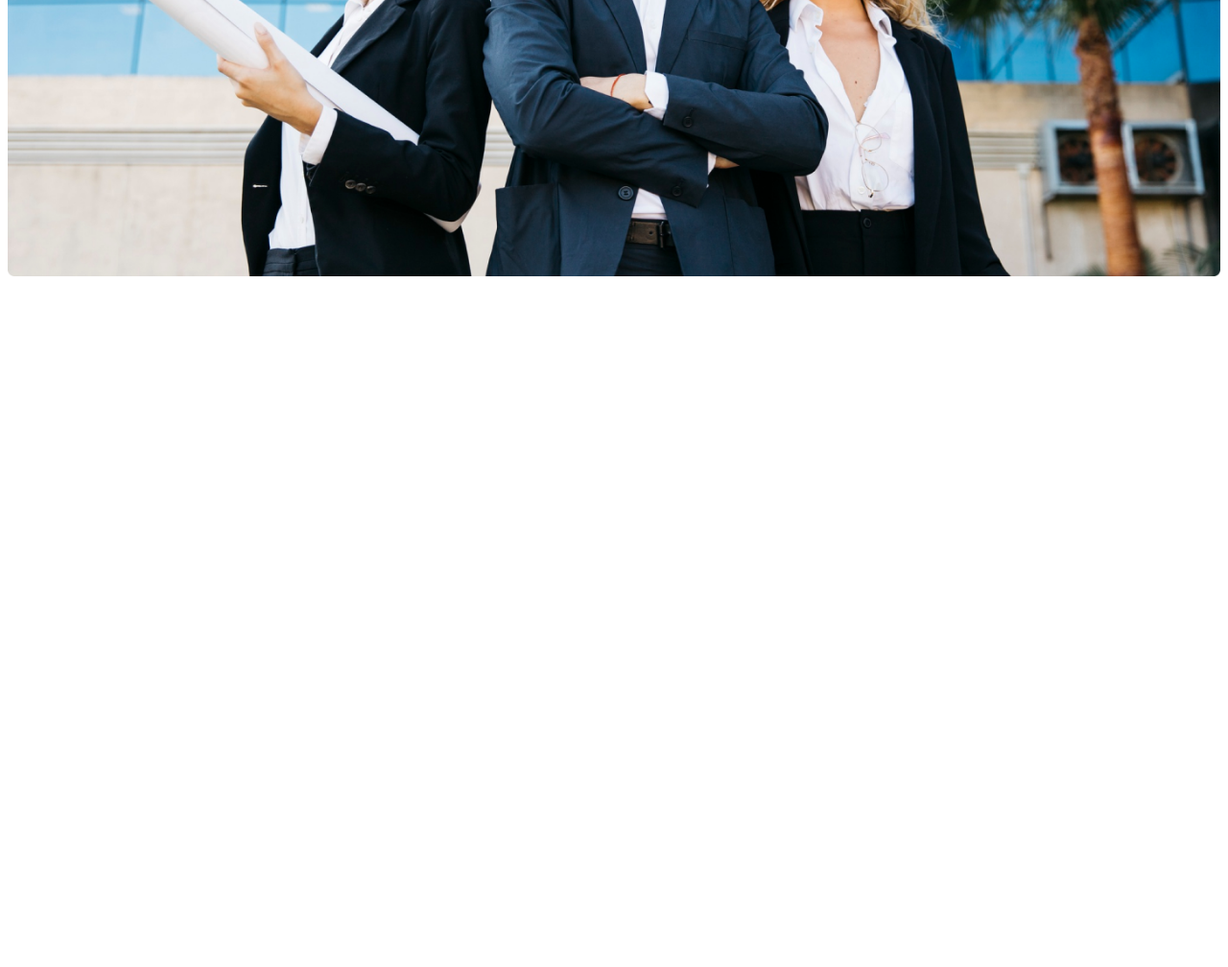
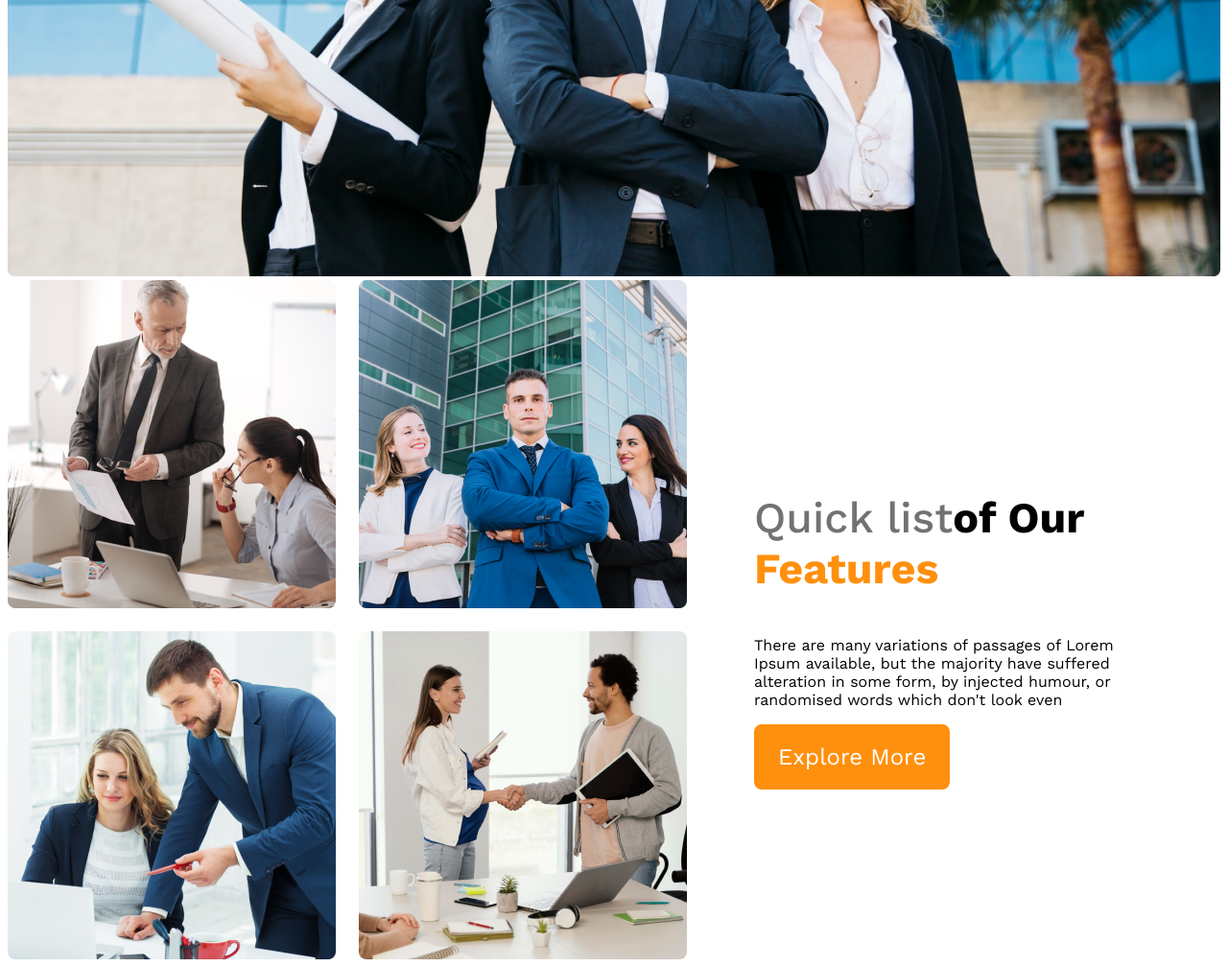
Before and after one commit to apughosh123/G3-Architects-Website, a plain HTML site: page index.html in a window 1280 px wide. Shown: the part 774-1782 px from the top of the page at 96% size. Before the commit the page ends 1074 px from the top, so only its background shows below. Drawn offline with nearby package versions, Linux system fonts and the light colour scheme.

Commit message:
features content added

```diff
--- a/index.html
+++ b/index.html
@@ -30,5 +30,23 @@
         </div>
     </header>
 
+    <main>
+        <section class="teams-container">
+            <div class="teams-img-container">
+                <img src="images/team1.png" alt="">
+                <img src="images/team2.png" alt="">
+                <img src="images/team3.png" alt="">
+                <img src="images/team4.png" alt="">
+
+            </div>
+            <div class="teams-content">
+                <h3 class="teams-title"><span class="quick-list">Quick list</span><span>of Our</span> <span class="text-features">Features</span></h3>
+                <p class="teams-description">There are many variations of passages of Lorem Ipsum available, but the majority have suffered alteration in some form, by injected humour, or randomised words which don't look even</p>
+                <button class="btn-primary">Explore More</button>
+
+            </div>
+        </section>
+    </main>
+
 </body>
 </html>
--- a/style.css
+++ b/style.css
@@ -78,3 +78,32 @@
     }
 
 }
+main{
+    max-width: 1440px;
+    margin: 0 auto;
+}
+.teams-container{
+    display: flex;
+    align-items: center;
+}
+.teams-img-container{
+    display: grid;
+    grid-template-columns: repeat(2, 1fr);
+    gap: 1.5rem;
+}
+.teams-content{
+    padding-left: 70px;
+    padding-right: 70px;
+}
+.teams-title{
+    font-size: 2.8rem;
+}
+.teams-title .quick-list{
+    color: #727272;
+    font-weight: 500;
+}
+.teams-title .text-features{
+    color: #ff900e;
+    font-weight: 700;
+
+}
```
